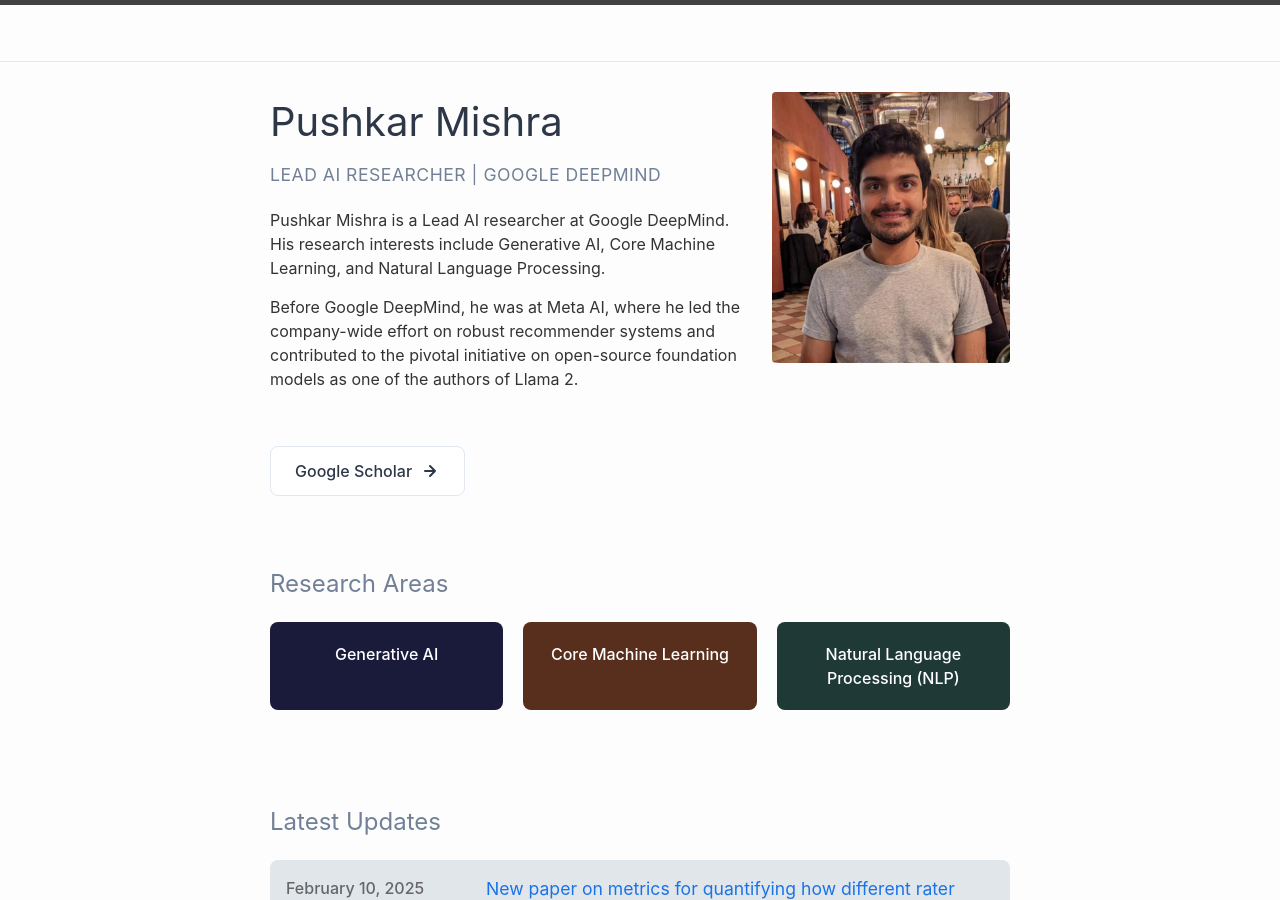
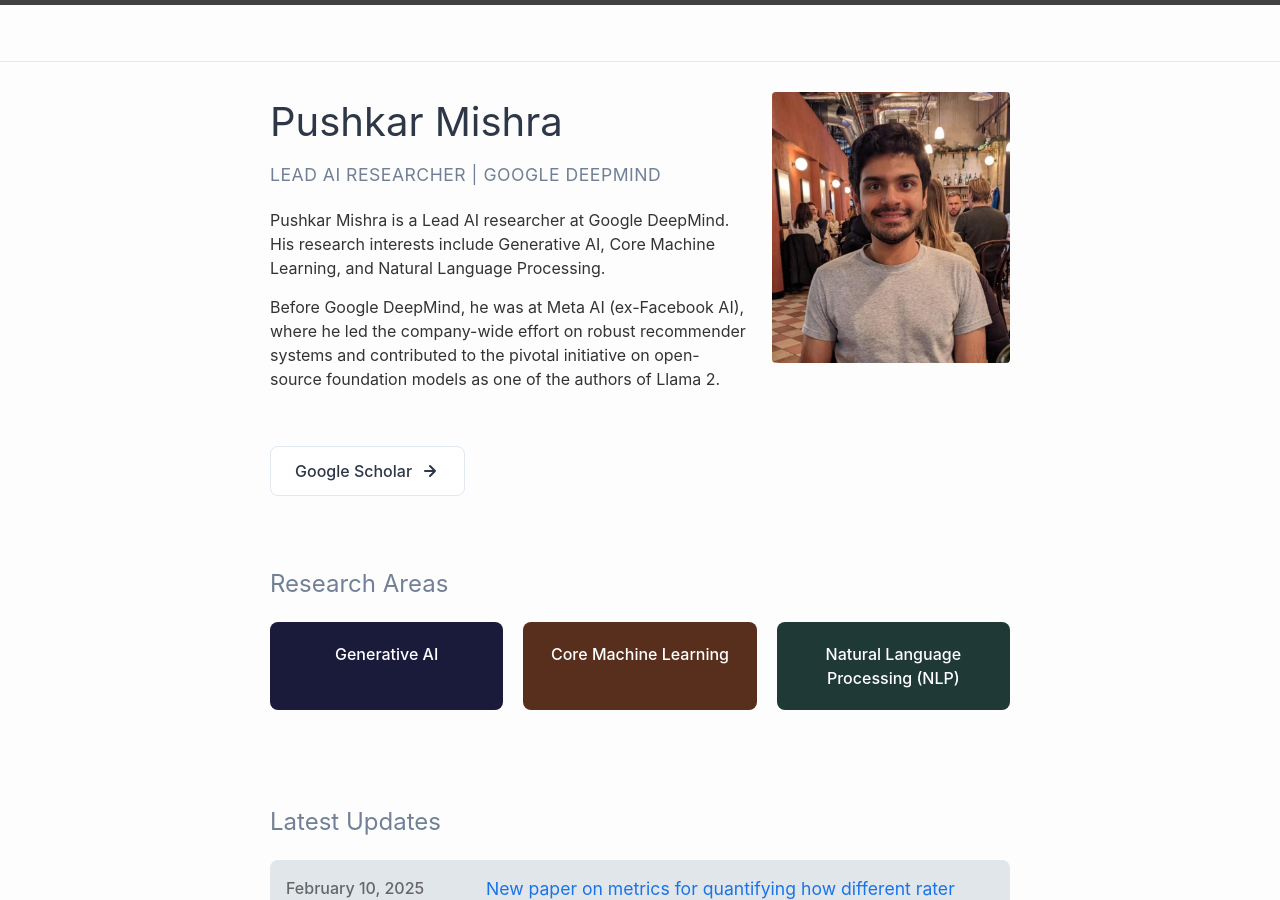
Before and after one commit to pushkarmishra/pushkarmishra.github.io, a Jekyll site: the page built from index.markdown, in a window 1280 px wide and 900 px high. Built offline with Jekyll 4.4.1, drawn with Linux system fonts in a browser that asks for light colours.

Commit message:
Update index.markdown

```diff
--- a/index.markdown
+++ b/index.markdown
@@ -160,7 +160,7 @@ layout: home
             <h1>Pushkar Mishra</h1>
             <div class="subtitle">Lead AI Researcher | Google DeepMind</div>
             <p>Pushkar Mishra is a Lead AI researcher at Google DeepMind. His research interests include Generative AI, Core Machine Learning, and Natural Language Processing.</p>
-            <p>Before Google DeepMind, he was at Meta AI, where he led the company-wide effort on robust recommender systems and contributed to the pivotal initiative on open-source foundation models as one of the authors of Llama 2.</p>
+            <p>Before Google DeepMind, he was at Meta AI (ex-Facebook AI), where he led the company-wide effort on robust recommender systems and contributed to the pivotal initiative on open-source foundation models as one of the authors of Llama 2.</p>
         </div>
         <img src="assets/Pushkar_Mishra.jpg" alt="Pushkar Mishra" class="profile-image">
     </div>
```
